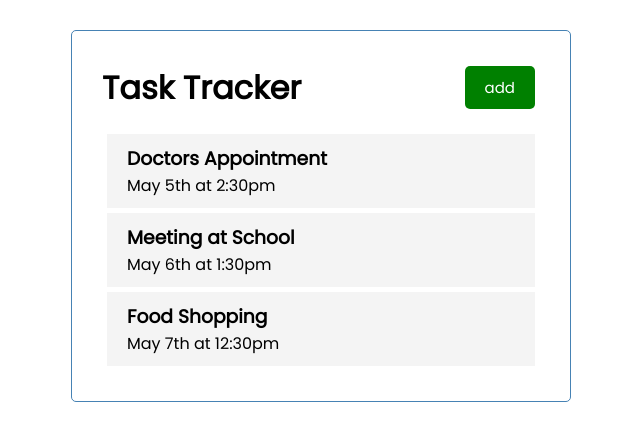
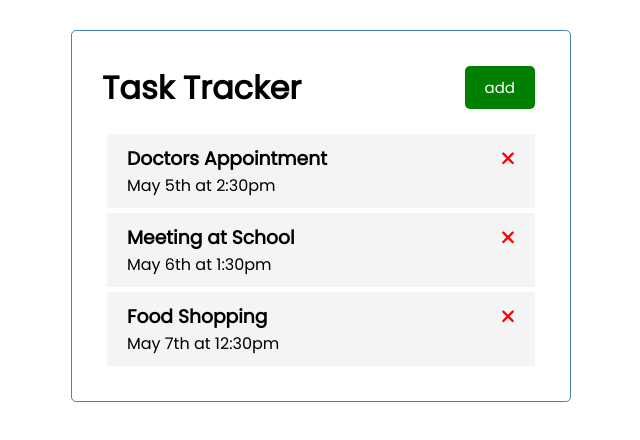
Before and after one commit to brunonasc74/task-tracker-angular, an Angular app: page / in a window 1280 px wide. Shown: the top 440 px of the page, without its empty margins (319-959 px from the left). Built offline with nearby package versions, Linux system fonts and the light colour scheme.

Commit message:
icon added

```diff
--- a/src/app/components/task-item/task-item.component.html
+++ b/src/app/components/task-item/task-item.component.html
@@ -1,4 +1,7 @@
 <div class="task">
-  <h3>{{ task.text }}</h3>
+  <h3>
+    {{ task.text }}
+    <fa-icon [ngStyle]="{ color: 'red' }" [icon]="faTimes"></fa-icon>
+  </h3>
   <p>{{ task.day }}</p>
 </div>
--- a/src/app/components/task-item/task-item.component.ts
+++ b/src/app/components/task-item/task-item.component.ts
@@ -1,5 +1,6 @@
 import { Component, Input } from '@angular/core';
 import { Task } from '../../Task';
+import { faTimes } from '@fortawesome/free-solid-svg-icons';
 
 @Component({
   selector: 'app-task-item',
@@ -8,4 +9,5 @@
 })
 export class TaskItemComponent {
   @Input() task: Task;
+  faTimes = faTimes;
 }
```
